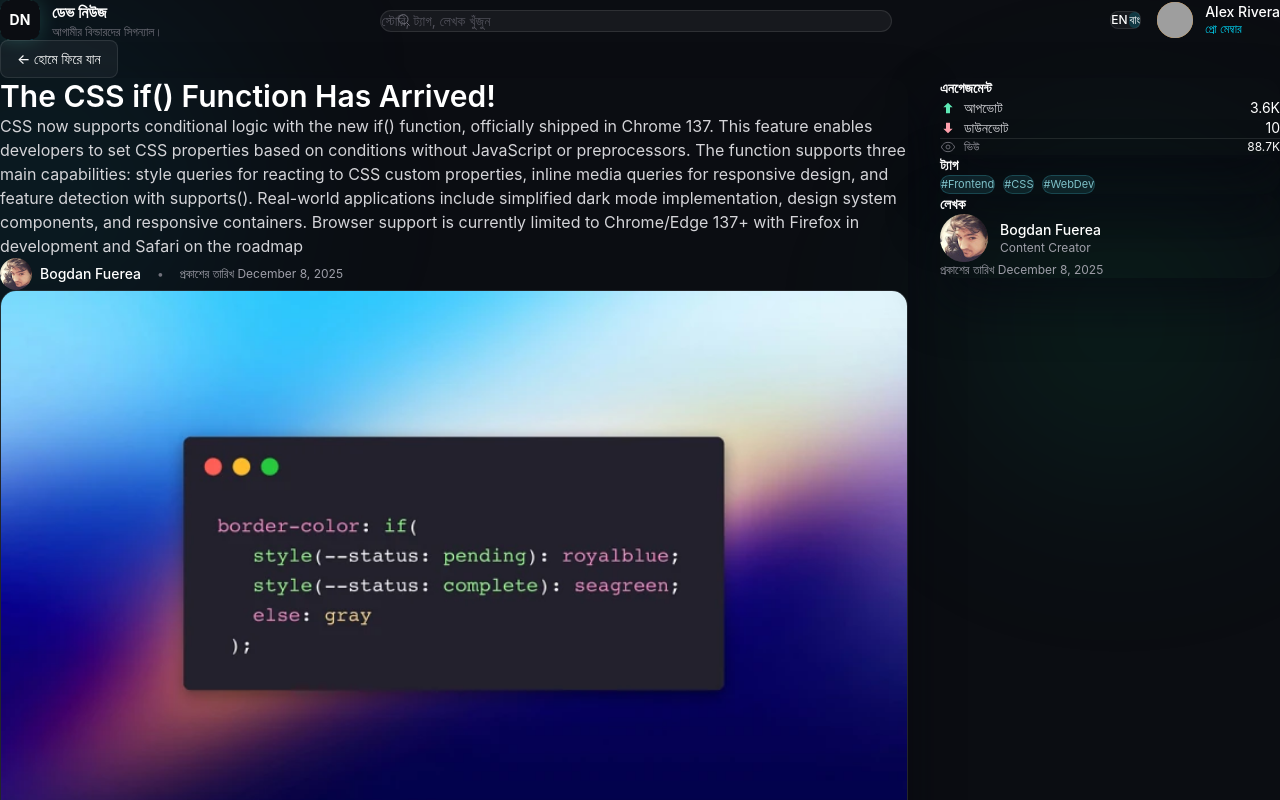
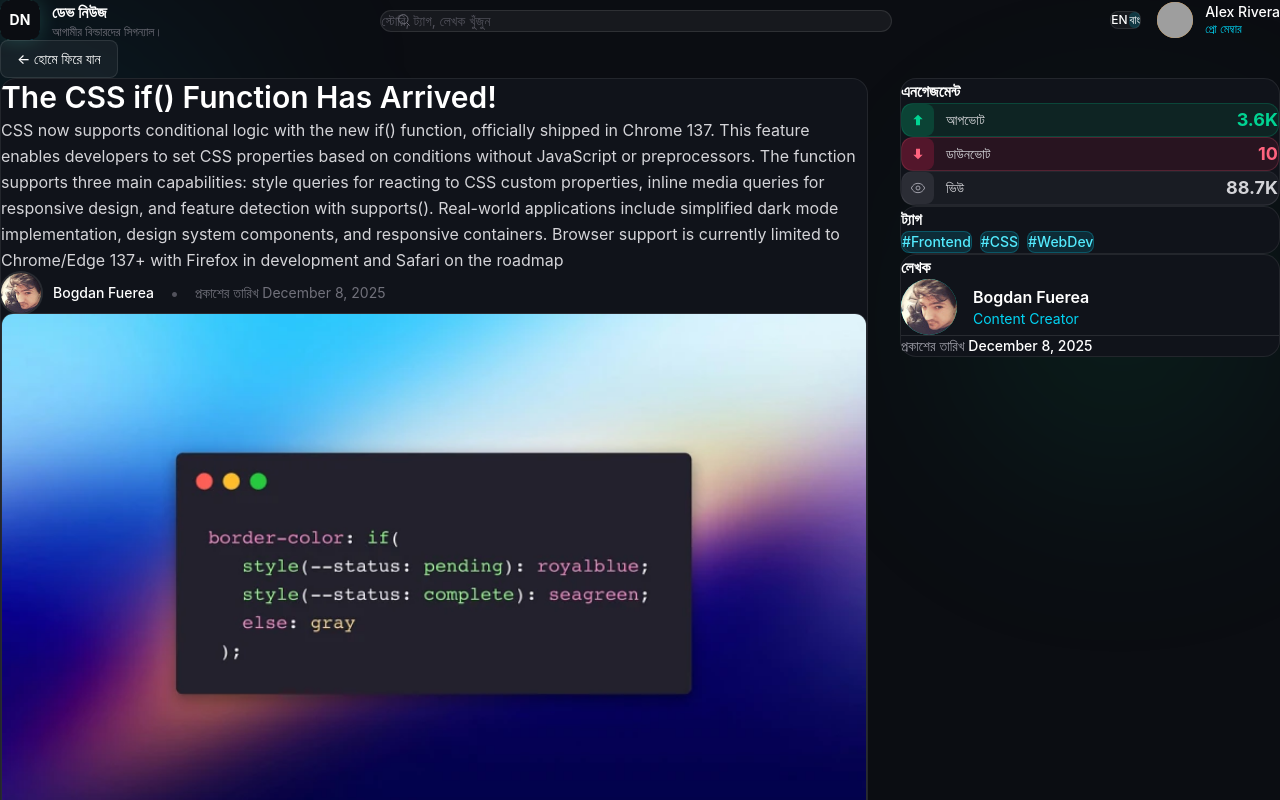
Before and after one commit to RafatAiub/Dev-New, a Next.js app: page /bn/news/the-css-if-function-has-arrived in a window 1280 px wide. Shown: the top 800 px of the page. Built offline with nearby package versions, Linux system fonts and the light colour scheme; grey boxes are pictures that could not be loaded.

Commit message:
style: Redesign sidebar for better data visibility

```diff
--- a/components/news/NewsDetails.tsx
+++ b/components/news/NewsDetails.tsx
@@ -10,36 +10,40 @@ export default function NewsDetails({ news, translations }: NewsDetailsProps) {
     const t = translations.news;
 
     return (
-        <div className="grid gap-8 lg:grid-cols-[minmax(0,1fr)_340px]">
+        <div className="grid gap-8 lg:grid-cols-[minmax(0,1fr)_380px]">
             {/* Main Article */}
-            <article className="card-gradient rounded-2xl reveal">
-                <div className="rounded-2xl surface p-6 shadow-[0_24px_50px_rgba(5,8,16,0.55)]">
+            <article className="rounded-2xl bg-[#10131a] border border-white/[0.08] overflow-hidden">
+                <div className="p-8">
                     {/* Title */}
-                    <h3 className="text-3xl font-semibold text-white">{news.title}</h3>
+                    <h1 className="text-2xl md:text-3xl font-bold text-white leading-tight">
+                        {news.title}
+                    </h1>
 
                     {/* Description Preview */}
-                    <p className="mt-3 text-base text-zinc-300">{news.description}</p>
+                    <p className="mt-4 text-base text-zinc-300 leading-relaxed">
+                        {news.description}
+                    </p>
 
                     {/* Author & Date */}
-                    <div className="mt-5 flex flex-wrap items-center gap-4 text-xs text-zinc-400">
-                        <div className="flex items-center gap-2">
+                    <div className="mt-6 flex flex-wrap items-center gap-4">
+                        <div className="flex items-center gap-3">
                             <img
                                 src={getImagePath(news.author_avatar)}
                                 alt={news.author_name}
-                                className="h-8 w-8 rounded-full object-cover"
+                                className="h-10 w-10 rounded-full object-cover ring-2 ring-white/10"
                             />
                             <span className="text-sm font-medium text-white">
                                 {news.author_name}
                             </span>
                         </div>
-                        <span className="text-xs text-zinc-500">•</span>
-                        <span>
+                        <span className="text-zinc-600">•</span>
+                        <span className="text-sm text-zinc-500">
                             {t.publishedOn} {formatFullDate(news.published_date)}
                         </span>
                     </div>
 
                     {/* Thumbnail */}
-                    <div className="mt-6 overflow-hidden rounded-2xl border border-white/10">
+                    <div className="mt-8 overflow-hidden rounded-xl border border-white/10">
                         <img
                             src={getImagePath(news.thumbnail)}
                             alt={news.title}
@@ -48,7 +52,7 @@ export default function NewsDetails({ news, translations }: NewsDetailsProps) {
                     </div>
 
                     {/* Content */}
-                    <div className="mt-6 space-y-4 text-sm leading-7 text-zinc-300">
+                    <div className="mt-8 space-y-4 text-base leading-7 text-zinc-300">
                         {news.description.split('\n').map((paragraph, index) => (
                             <p key={index}>{paragraph}</p>
                         ))}
@@ -58,122 +62,94 @@ export default function NewsDetails({ news, translations }: NewsDetailsProps) {
 
             {/* Sidebar */}
             <aside className="space-y-6">
-                {/* Engagement Stats */}
-                <div
-                    className="card-gradient rounded-2xl reveal"
-                    style={{ animationDelay: '120ms' }}
-                >
-                    <div className="rounded-2xl surface p-5 shadow-[0_24px_50px_rgba(5,8,16,0.55)]">
-                        <h4 className="text-sm font-semibold text-white">{t.engagement}</h4>
-                        <div className="mt-4 space-y-3 text-sm text-zinc-300">
+                {/* Engagement Stats Card */}
+                <div className="rounded-2xl bg-[#10131a] border border-white/[0.08] p-6">
+                    <h2 className="text-base font-bold text-white mb-5">{t.engagement}</h2>
+
+                    <div className="space-y-4">
                         {/* Upvotes */}
-                            <div className="flex items-center justify-between">
-                                <span className="flex items-center gap-2">
-                                    <svg
-                                        viewBox="0 0 24 24"
-                                        fill="none"
-                                        className="h-4 w-4 text-emerald-300"
-                                    >
-                                        <path
-                                            d="M12 4L5 11H9V20H15V11H19L12 4Z"
-                                            fill="currentColor"
-                                        />
+                        <div className="flex items-center justify-between py-3 px-4 rounded-xl bg-emerald-500/10 border border-emerald-400/20">
+                            <span className="flex items-center gap-3">
+                                <div className="flex items-center justify-center h-8 w-8 rounded-lg bg-emerald-500/20">
+                                    <svg viewBox="0 0 24 24" fill="currentColor" className="h-4 w-4 text-emerald-400">
+                                        <path d="M12 4L5 11H9V20H15V11H19L12 4Z" />
                                     </svg>
-                                    {t.upvotes}
+                                </div>
+                                <span className="text-sm font-medium text-zinc-300">{t.upvotes}</span>
                             </span>
-                                <span className="text-white">{formatCount(news.upvotes)}</span>
+                            <span className="text-lg font-bold text-emerald-400">{formatCount(news.upvotes)}</span>
                         </div>
+
                         {/* Downvotes */}
-                            <div className="flex items-center justify-between">
-                                <span className="flex items-center gap-2">
-                                    <svg
-                                        viewBox="0 0 24 24"
-                                        fill="none"
-                                        className="h-4 w-4 text-rose-300"
-                                    >
-                                        <path
-                                            d="M12 20L19 13H15V4H9V13H5L12 20Z"
-                                            fill="currentColor"
-                                        />
+                        <div className="flex items-center justify-between py-3 px-4 rounded-xl bg-rose-500/10 border border-rose-400/20">
+                            <span className="flex items-center gap-3">
+                                <div className="flex items-center justify-center h-8 w-8 rounded-lg bg-rose-500/20">
+                                    <svg viewBox="0 0 24 24" fill="currentColor" className="h-4 w-4 text-rose-400">
+                                        <path d="M12 20L19 13H15V4H9V13H5L12 20Z" />
                                     </svg>
-                                    {t.downvotes}
+                                </div>
+                                <span className="text-sm font-medium text-zinc-300">{t.downvotes}</span>
                             </span>
-                                <span className="text-white">{formatCount(news.downvotes)}</span>
+                            <span className="text-lg font-bold text-rose-400">{formatCount(news.downvotes)}</span>
                         </div>
-                        </div>
+
                         {/* Views */}
-                        <div className="mt-4 flex items-center justify-between border-t border-white/10 pt-4 text-xs text-zinc-400">
-                            <span className="flex items-center gap-2">
-                                <svg
-                                    viewBox="0 0 24 24"
-                                    fill="none"
-                                    className="h-4 w-4 text-zinc-500"
-                                >
+                        <div className="flex items-center justify-between py-3 px-4 rounded-xl bg-zinc-500/10 border border-zinc-600/20">
+                            <span className="flex items-center gap-3">
+                                <div className="flex items-center justify-center h-8 w-8 rounded-lg bg-zinc-500/20">
+                                    <svg viewBox="0 0 24 24" fill="none" className="h-4 w-4 text-zinc-400">
                                         <path
                                             d="M2 12C4.5 7 7.5 5 12 5C16.5 5 19.5 7 22 12C19.5 17 16.5 19 12 19C7.5 19 4.5 17 2 12Z"
                                             stroke="currentColor"
-                                        strokeWidth="1.4"
+                                            strokeWidth="1.5"
                                         />
-                                    <circle
-                                        cx="12"
-                                        cy="12"
-                                        r="3"
-                                        stroke="currentColor"
-                                        strokeWidth="1.4"
-                                    />
+                                        <circle cx="12" cy="12" r="3" stroke="currentColor" strokeWidth="1.5" />
                                     </svg>
-                                {t.views}
+                                </div>
+                                <span className="text-sm font-medium text-zinc-300">{t.views}</span>
                             </span>
-                            <span className="text-white">{formatCount(news.views)}</span>
+                            <span className="text-lg font-bold text-zinc-300">{formatCount(news.views)}</span>
                         </div>
                     </div>
                 </div>
 
-                {/* Tags */}
-                <div
-                    className="card-gradient rounded-2xl reveal"
-                    style={{ animationDelay: '200ms' }}
-                >
-                    <div className="rounded-2xl surface p-5 shadow-[0_24px_50px_rgba(5,8,16,0.55)]">
-                        <h4 className="text-sm font-semibold text-white">{t.tags}</h4>
-                        <div className="mt-4 flex flex-wrap gap-2 text-[11px] text-cyan-200/80">
+                {/* Tags Card */}
+                <div className="rounded-2xl bg-[#10131a] border border-white/[0.08] p-6">
+                    <h2 className="text-base font-bold text-white mb-5">{t.tags}</h2>
+                    <div className="flex flex-wrap gap-2">
                         {news.tags.map((tag) => (
                             <span
                                 key={tag}
-                                    className="rounded-full border border-cyan-300/20 bg-cyan-300/10 px-3 py-1"
+                                className="rounded-lg bg-cyan-500/15 border border-cyan-400/25 px-4 py-2 text-sm font-medium text-cyan-300"
                             >
                                 #{tag}
                             </span>
                         ))}
                     </div>
                 </div>
-                </div>
 
-                {/* Author Info */}
-                <div
-                    className="card-gradient rounded-2xl reveal"
-                    style={{ animationDelay: '280ms' }}
-                >
-                    <div className="rounded-2xl surface p-5 shadow-[0_24px_50px_rgba(5,8,16,0.55)]">
-                        <h4 className="text-sm font-semibold text-white">{t.author}</h4>
-                        <div className="mt-4 flex items-center gap-3">
-                            <div className="rounded-full bg-white/10 p-[2px]">
+                {/* Author Card */}
+                <div className="rounded-2xl bg-[#10131a] border border-white/[0.08] p-6">
+                    <h2 className="text-base font-bold text-white mb-5">{t.author}</h2>
+                    <div className="flex items-center gap-4">
+                        <div className="rounded-full bg-gradient-to-br from-cyan-400 to-emerald-400 p-[2px]">
                             <img
                                 src={getImagePath(news.author_avatar)}
                                 alt={news.author_name}
-                                    className="h-12 w-12 rounded-full object-cover"
+                                className="h-14 w-14 rounded-full object-cover"
                             />
                         </div>
                         <div>
-                                <p className="text-sm font-medium text-white">
+                            <p className="text-base font-semibold text-white">
                                 {news.author_name}
                             </p>
-                                <p className="text-xs text-zinc-400">Content Creator</p>
+                            <p className="text-sm text-cyan-400 mt-0.5">Content Creator</p>
                         </div>
                     </div>
-                        <p className="mt-4 text-xs text-zinc-400">
+                    <div className="mt-5 pt-5 border-t border-white/10">
+                        <p className="text-sm text-zinc-400">
                             {t.publishedOn}{' '}
-                            <time dateTime={news.published_date}>
+                            <time dateTime={news.published_date} className="text-white font-medium">
                                 {formatFullDate(news.published_date)}
                             </time>
                         </p>
```
Lines whose indentation alone changed are shown as unchanged.
